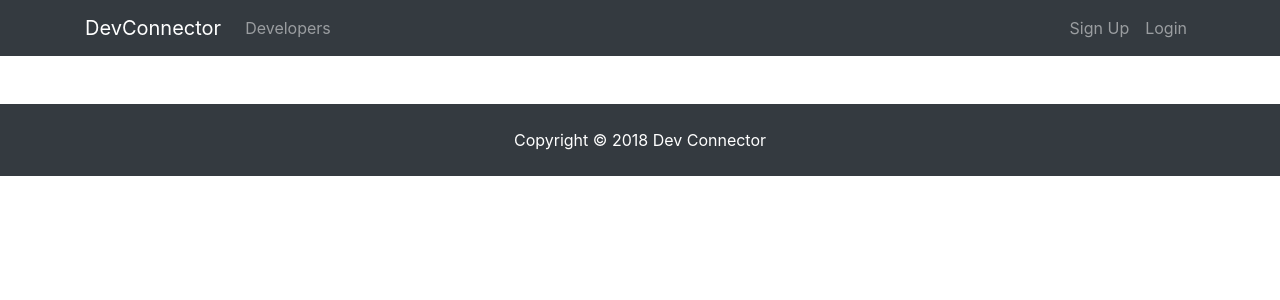
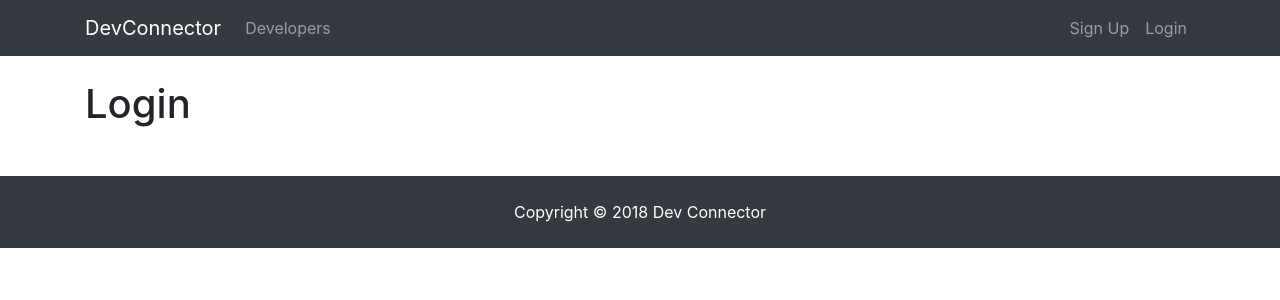
Before and after one commit to insivika/devConnector, a React (Create React App) app in the folder client/: page /login in a window 1280 px wide. Shown: the top 300 px of the page. Built offline with nearby package versions, Linux system fonts and the light colour scheme.

Commit message:
[WIP] Set up with React Router

```diff
--- a/client/src/App.js
+++ b/client/src/App.js
@@ -2,7 +2,9 @@
 import { BrowserRouter as Router, Route } from 'react-router-dom';
 import Navbar from './components/layout/Navbar';
 import Footer from './components/layout/Footer';
-import Landing from './components/layout/Landing'
+import Landing from './components/layout/Landing';
+import Register from './components/auth/Register'
+import Login from './components/auth/Login'
 import './App.css';
 
 class App extends Component {
@@ -12,6 +14,10 @@
         <div className="App">
           <Navbar />
           <Route exact path="/" component={Landing} />
+          <div className="container">
+            <Route exact path="/register" component= {Register}/>
+            <Route exact path="/login" component= {Login}/>
+          </div>
           <Footer />
         </div>
       </Router>
--- /dev/null
+++ b/client/src/components/auth/Login.js
@@ -0,0 +1,13 @@
+import React, { Component } from 'react'
+
+class Login extends Component {
+  render() {
+    return (
+      <div>
+        <h1>Login</h1>
+      </div>
+    )
+  }
+}
+
+export default Login;
--- /dev/null
+++ b/client/src/components/auth/Register.js
@@ -0,0 +1,14 @@
+import React, { Component } from 'react'
+
+class Register extends Component {
+  render() {
+    return (
+      <div>
+        <h1>Register</h1>
+      </div>
+    )
+  }
+}
+
+
+export default Register
--- a/client/src/components/layout/Landing.js
+++ b/client/src/components/layout/Landing.js
@@ -1,4 +1,5 @@
 import React, { Component } from 'react'
+import { Link } from 'react-router-dom'
 
 class Landing extends Component {
   render() {
@@ -12,8 +13,8 @@
               </h1>
               <p className="lead"> Create a developer profile/portfolio, share posts and get help from other developers</p>
               <hr />
-              <a href="register.html" className="btn btn-lg btn-info mr-2">Sign Up</a>
-              <a href="login.html" className="btn btn-lg btn-light">Login</a>
+              <Link to="/register" className="btn btn-lg btn-info mr-2">Sign Up</Link>
+              <Link to="/login" className="btn btn-lg btn-light">Login</Link>
             </div>
           </div>
         </div>
--- a/client/src/components/layout/Navbar.js
+++ b/client/src/components/layout/Navbar.js
@@ -1,4 +1,5 @@
-import React, {Component} from 'react';
+import React, { Component } from 'react';
+import { Link } from 'react-router-dom'
 
 class Navbar extends Component {
 
@@ -6,7 +7,7 @@
     return (
       <nav className="navbar navbar-expand-sm navbar-dark bg-dark mb-4">
       <div className="container">
-        <a className="navbar-brand" href="landing.html">DevConnector</a>
+        <Link className="navbar-brand" to="/">DevConnector</Link>
         <button className="navbar-toggler" type="button" data-toggle="collapse" data-target="#mobile-nav">
           <span className="navbar-toggler-icon"></span>
         </button>
@@ -21,10 +22,10 @@
 
           <ul className="navbar-nav ml-auto">
             <li className="nav-item">
-              <a className="nav-link" href="register.html">Sign Up</a>
+              <Link className="nav-link" to="/register">Sign Up</Link>
             </li>
             <li className="nav-item">
-              <a className="nav-link" href="login.html">Login</a>
+              <Link className="nav-link" to="/login">Login</Link>
             </li>
           </ul>
         </div>
```
